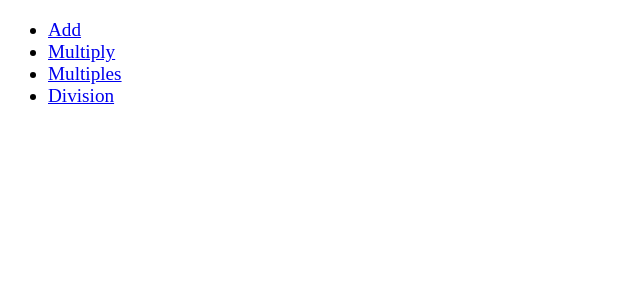
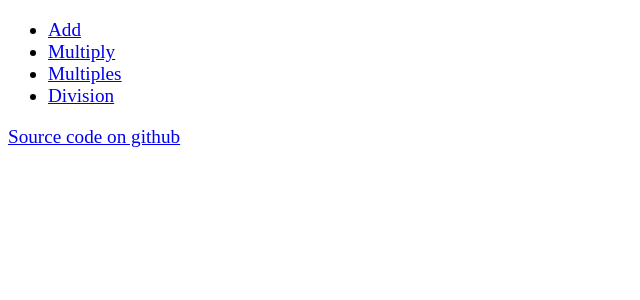
Before and after one commit to wapcaplet/matheye, a Flask app: page / in a window 1280 px wide. Shown: the top 300 px of the page, without its empty margins (0-640 px from the left). Run offline with Flask 2, Linux system fonts and the light colour scheme; some libraries are stand-ins or nearby versions.

Commit message:
Add link to source

```diff
--- a/static/css/screen.css
+++ b/static/css/screen.css
@@ -101,3 +101,7 @@ td:hover {
 .hundreds {
   background: #9e9;
 }
+
+#footer {
+  clear: both;
+}
--- a/templates/base.html
+++ b/templates/base.html
@@ -13,5 +13,9 @@
   </head>
   <body>
     {% block content %}{% endblock %}
+
+    <div id="footer">
+      <a href="https://github.com/wapcaplet/matheye">Source code on github</a>
+    </div>
   </body>
 </html>
```
